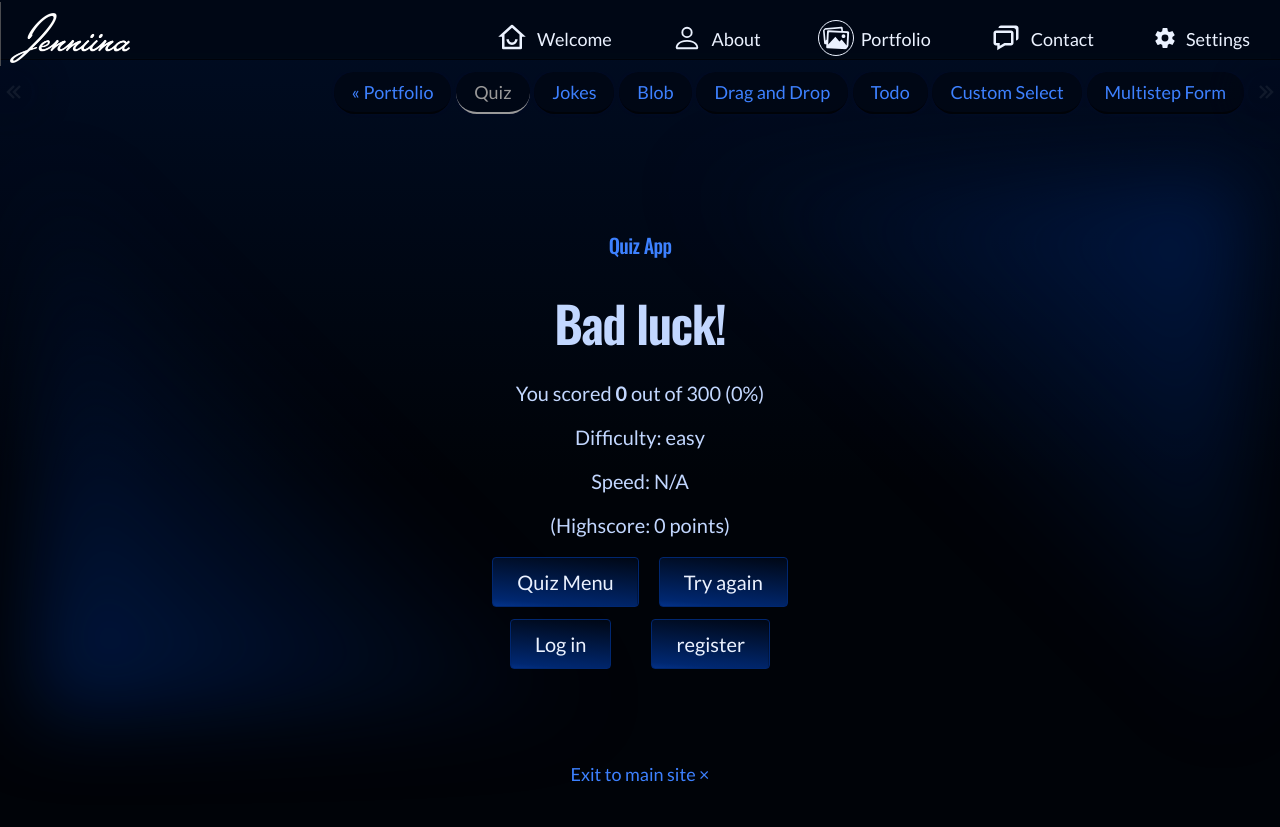
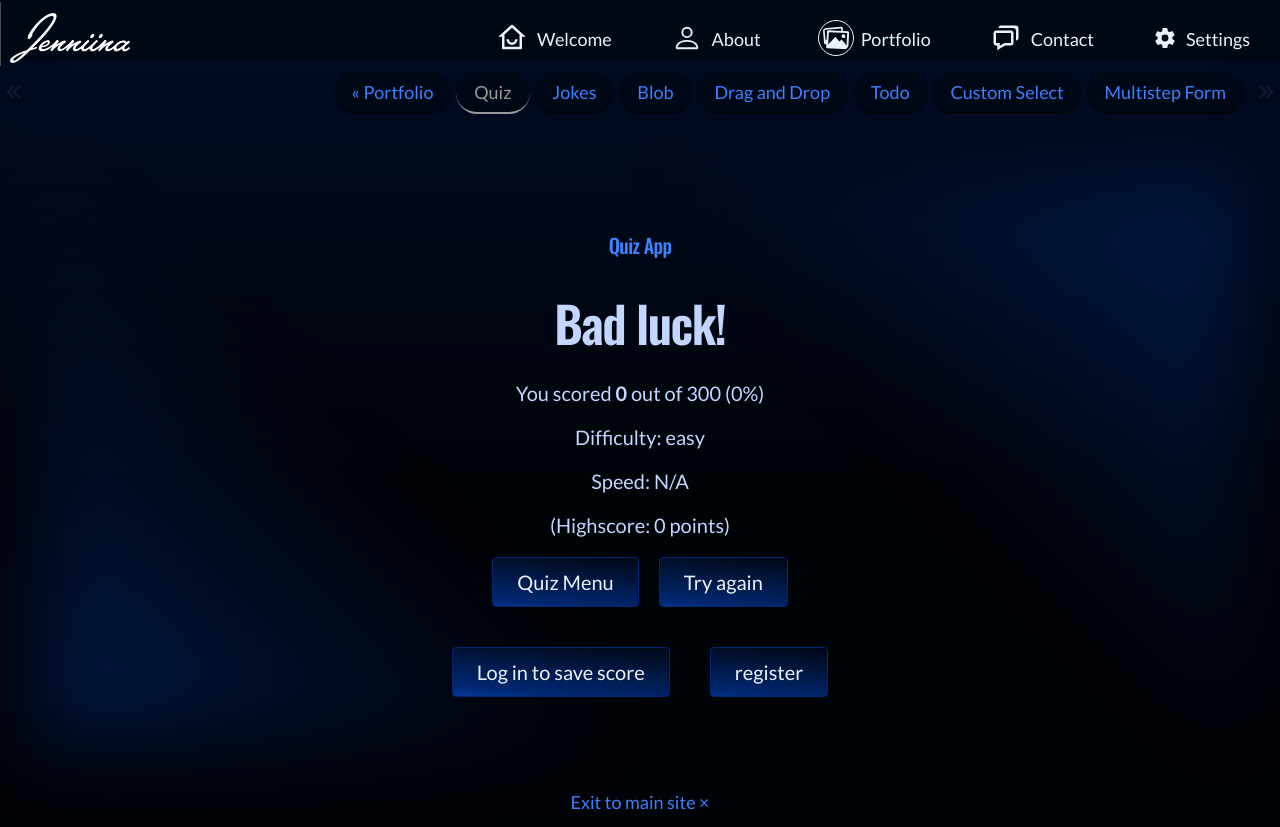
Before and after one commit to jenniina/react-sub-site, a React (Vite) app: page /portfolio/quiz/results in a window 1280 px wide. Before the commit the page ends 800 px from the top, so only its background shows below. Built offline with nearby package versions, Linux system fonts and the light colour scheme; no server answers.

Commit message:
edit login text

```diff
--- a/src/components/Quiz/components/Login.tsx
+++ b/src/components/Quiz/components/Login.tsx
@@ -85,8 +85,8 @@ const FormLogin = ({ easy, medium, hard }: IHighscore) => {
         </>
       ) : (
         <>
-          <Accordion className='' text='Log in' ref={formLoginRef}>
-            <h2>Log in</h2>
+          <Accordion className='' text='Log in to save score' ref={formLoginRef}>
+            <h2>Log in to save score</h2>
 
             <form onSubmit={handleLogin} className='login'>
               <div className='input-wrap'>
--- a/src/components/Quiz/css/quiz.module.css
+++ b/src/components/Quiz/css/quiz.module.css
@@ -121,7 +121,11 @@ table.highscores td:nth-of-type(2) {
   text-align: right;
 }
 .register-login-wrap {
-  margin-top: 0.6em;
+  margin-top: 2em;
+}
+.register-login-wrap h2 {
+  margin-bottom: 1.5em;
+  font-size: var(--title-L);
 }
 .showHighscores {
   display: block;
```
Also changed, not shown: 5 other files (tests, documents, lock files or other folders).
